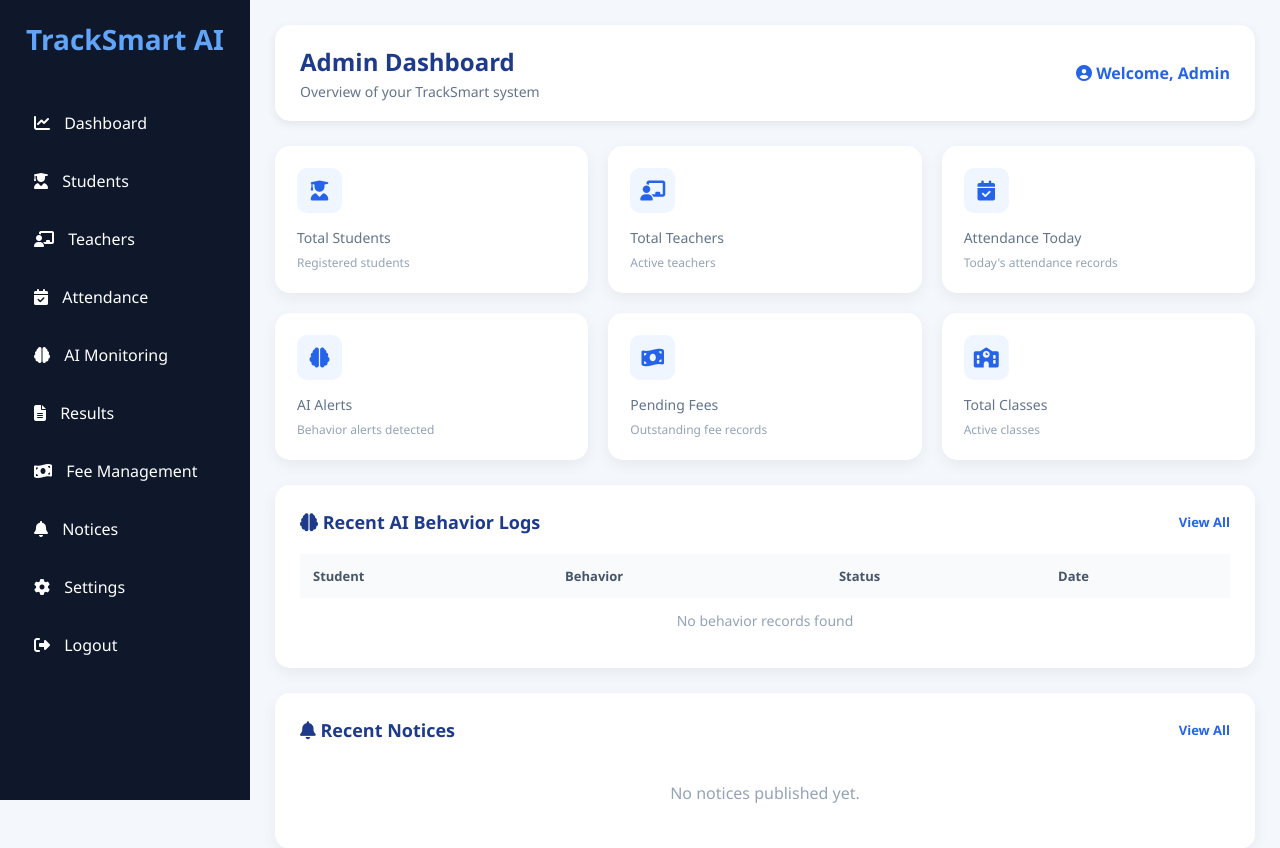
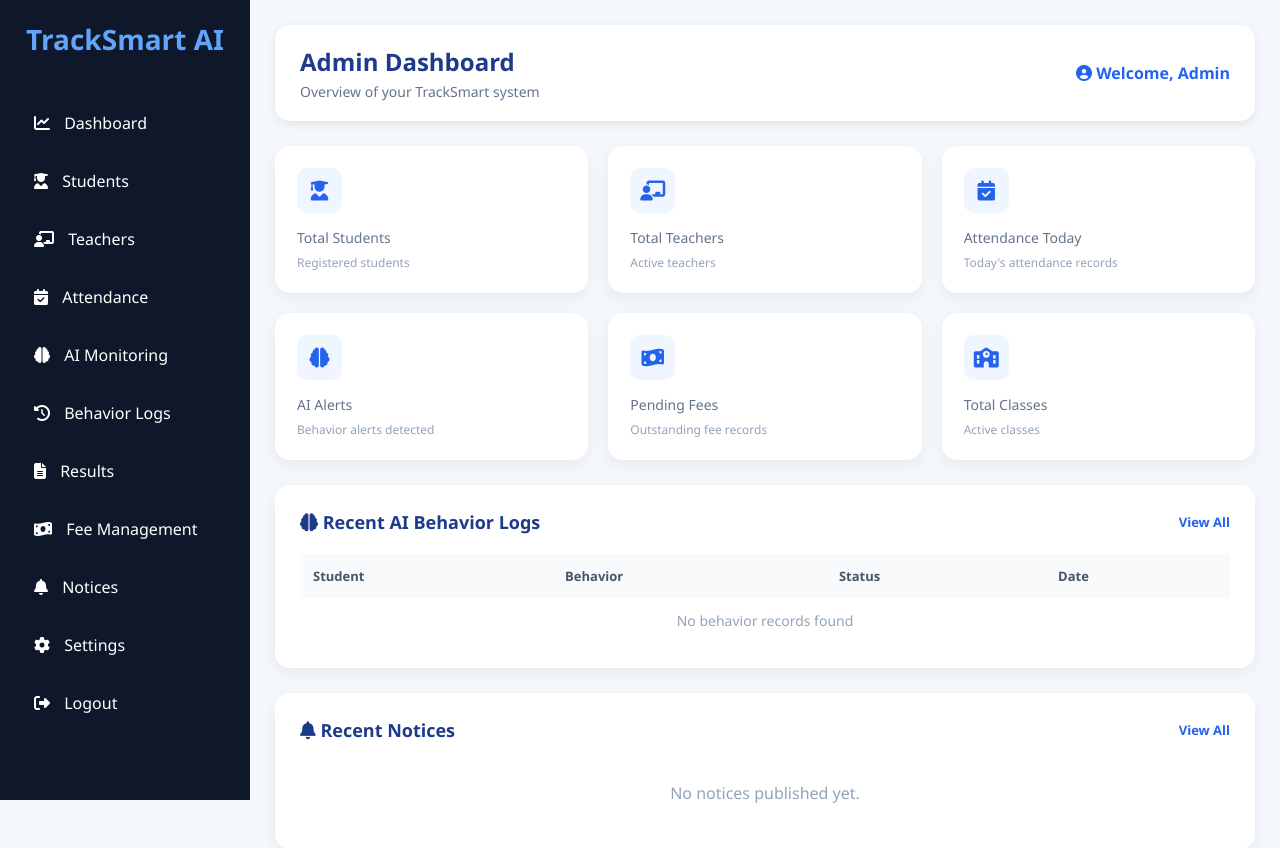
Before and after one commit to swatipurviya24/TrackSmart-AI, a Django app: template stu_track/templates/dashboards/admin_dashboard.html in a window 1280 px wide. Shown: the top 848 px of the page. Run offline with Django 5.2, Linux system fonts and the light colour scheme; the template is opened without the code that fills it, so the values that code supplies are empty.

Commit message:
Add behavior logs links to dashboards

```diff
--- a/stu_track/templates/dashboards/admin_dashboard.html
+++ b/stu_track/templates/dashboards/admin_dashboard.html
@@ -333,6 +333,11 @@ table tr:last-child td{
         <i class="fas fa-brain"></i> AI Monitoring
     </a>
 
+    <a href="{% url 'behavior_logs' %}">
+        <i class="fas fa-history"></i> Behavior Logs
+    </a>
+
+
     <a href="#">
         <i class="fas fa-file-alt"></i> Results
     </a>
@@ -525,9 +530,9 @@ table tr:last-child td{
                 Recent AI Behavior Logs
             </h3>
 
-            <a href="#" class="view-link">
-                View All
-            </a>
+            <a href="{% url 'behavior_logs' %}" class="view-link">
+    View All
+</a>
 
         </div>
 
--- a/stu_track/templates/dashboards/teacher_dashboard.html
+++ b/stu_track/templates/dashboards/teacher_dashboard.html
@@ -329,6 +329,11 @@ body{
 
     </a>
 
+<a href="{% url 'behavior_logs' %}">
+    <i class="fas fa-history"></i> Behavior Logs
+</a>
+
+
 
 
 
```
